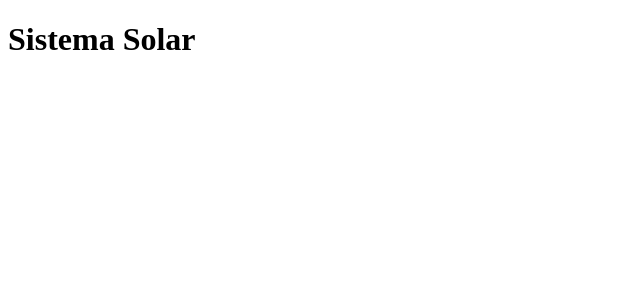
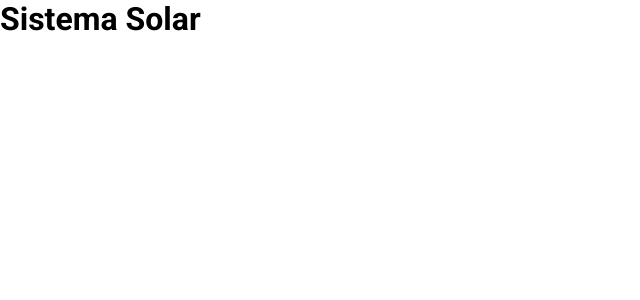
Before and after one commit to Grazziano/solar-system, a React (Vite) app: page / in a window 1280 px wide. Shown: the top 300 px of the page, without its empty margins (0-640 px from the left). Built offline with nearby package versions, Linux system fonts and the light colour scheme.

Commit message:
Installing styled components, setting global style

```diff
--- a/index.html
+++ b/index.html
@@ -4,6 +4,15 @@
     <meta charset="UTF-8" />
     <link rel="icon" type="image/svg+xml" href="/vite.svg" />
     <meta name="viewport" content="width=device-width, initial-scale=1.0" />
+
+    <!-- Google Fonts -->
+    <link rel="preconnect" href="https://fonts.googleapis.com" />
+    <link rel="preconnect" href="https://fonts.gstatic.com" crossorigin />
+    <link
+      href="https://fonts.googleapis.com/css2?family=Roboto:wght@400;500;700&display=swap"
+      rel="stylesheet"
+    />
+
     <title>Vite + React + TS</title>
   </head>
   <body>
--- a/package.json
+++ b/package.json
@@ -10,11 +10,13 @@
   },
   "dependencies": {
     "react": "^18.2.0",
-    "react-dom": "^18.2.0"
+    "react-dom": "^18.2.0",
+    "styled-components": "^5.3.6"
   },
   "devDependencies": {
     "@types/react": "^18.0.17",
     "@types/react-dom": "^18.0.6",
+    "@types/styled-components": "^5.1.26",
     "@vitejs/plugin-react": "^2.1.0",
     "typescript": "^4.6.4",
     "vite": "^3.1.0"
--- a/src/App.tsx
+++ b/src/App.tsx
@@ -1,8 +1,10 @@
 import Header from './components/Header';
+import GlobalStyles from './styles/GlobalStyles';
 
 function App() {
   return (
-    <div className="App">
+    <div>
+      <GlobalStyles />
       <Header title="Sistema Solar" />
     </div>
   );
--- /dev/null
+++ b/src/styles/GlobalStyles.ts
@@ -0,0 +1,23 @@
+import { createGlobalStyle } from 'styled-components';
+
+export default createGlobalStyle`
+  * {
+    margin: 0;
+    padding: 0;
+    box-sizing: border-box;
+  }
+
+  html, body, #root {
+    height: 100%;
+  }
+
+  *, button, input {
+    border: 0;
+    outline: 0;
+    font-family: 'Roboto', sans-serif;
+  }
+
+  button {
+    cursor: pointer;
+  }
+`;
```
Also changed, not shown: 1 other file (tests, documents, lock files or other folders).
